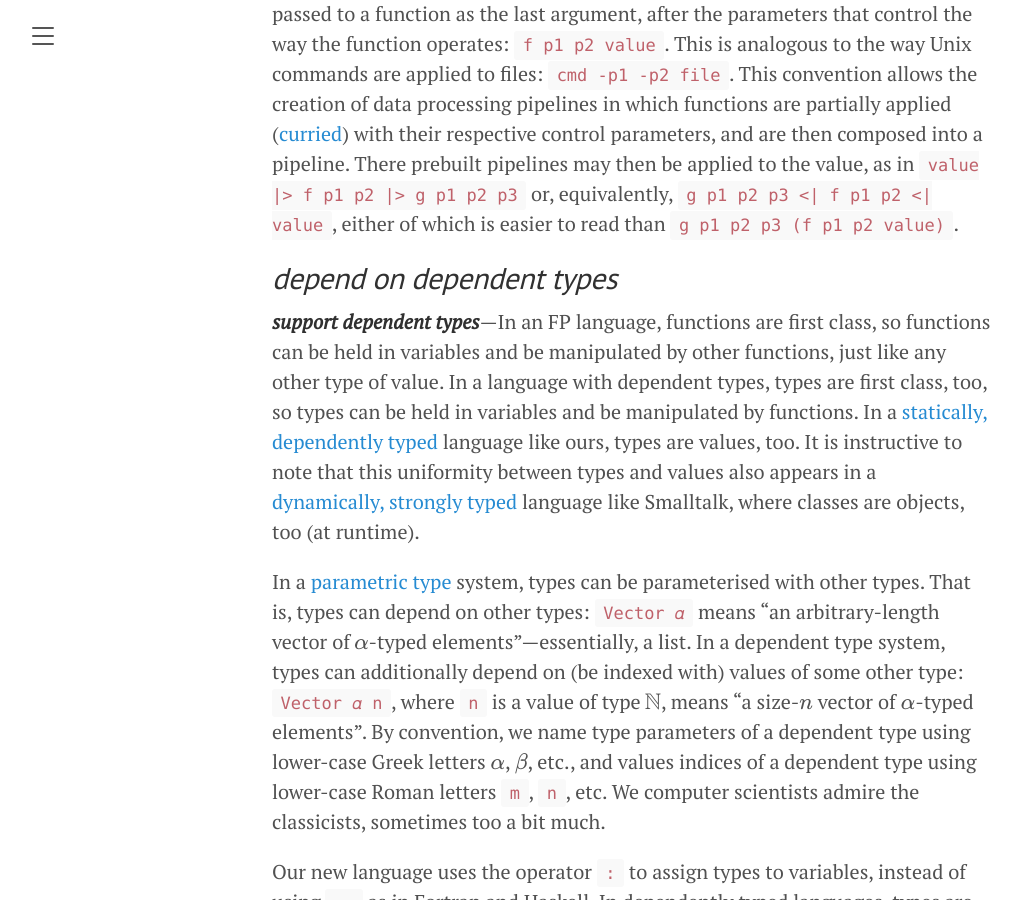
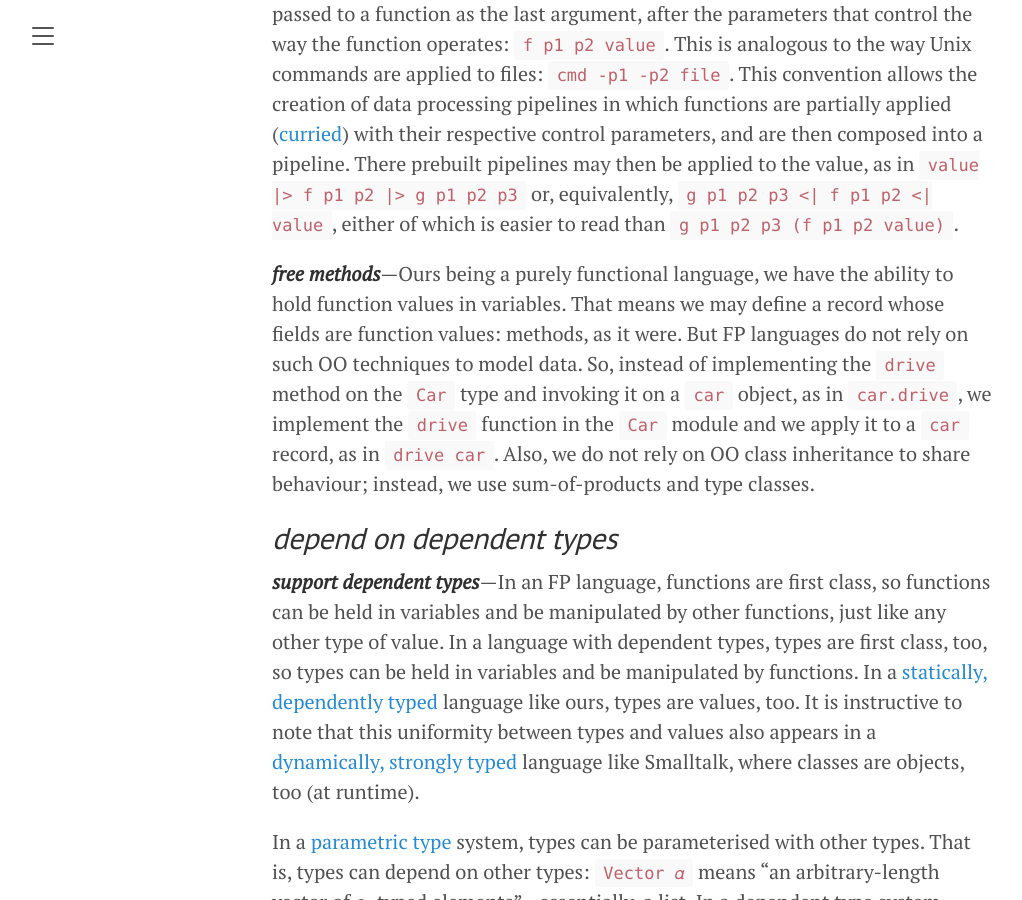
Before and after one commit to amenzwa/amenzwa.github.io, a Jekyll site: the page built from stem/PL/FortranModernisation.md, in a window 1280 px wide and 900 px high, scrolled down 38996 px. Shown: the whole window, without its empty margins (8-1030 px from the left). Built offline with Jekyll 4.4.1, drawn with Linux system fonts in a browser that asks for light colours; our own code applies the rules of GitHub Pages for plain Markdown files; formulas are drawn with MathJax 3.

Commit message:
free methods

```diff
--- a/stem/PL/FortranModernisation.md
+++ b/stem/PL/FortranModernisation.md
@@ -583,6 +583,8 @@ if prime? n then ... else ...
 
 ***stylistic convention***—In functional languages, the value being manipulated is passed to a function as the last argument, after the parameters that control the way the function operates: `f p1 p2 value`. This is analogous to the way Unix commands are applied to files: `cmd -p1 -p2 file`. This convention allows the creation of data processing pipelines in which functions are partially applied ([curried](https://en.wikipedia.org/wiki/Currying)) with their respective control parameters, and are then composed into a pipeline. There prebuilt pipelines may then be applied to the value, as in `value |> f p1 p2 |> g p1 p2 p3` or, equivalently, `g p1 p2 p3 <| f p1 p2 <| value`, either of which is easier to read than `g p1 p2 p3 (f p1 p2 value)`.
 
+***free methods***—Ours being a purely functional language, we have the ability to hold function values in variables. That means we may define a record whose fields are function values: methods, as it were. But FP languages do not rely on such OO techniques to model data. So, instead of implementing the `drive` method on the `Car` type and invoking it on a `car` object, as in `car.drive`, we implement the `drive` function in the `Car` module and we apply it to a `car` record, as in `drive car`. Also, we do not rely on OO class inheritance to share behaviour; instead, we use sum-of-products and type classes.
+
 ## *depend on dependent types*
 
 ***support dependent types***—In an FP language, functions are first class, so functions can be held in variables and be manipulated by other functions, just like any other type of value. In a language with dependent types, types are first class, too, so types can be held in variables and be manipulated by functions. In a [statically, dependently typed](https://en.wikipedia.org/wiki/Dependent_type) language like ours, types are values, too. It is instructive to note that this uniformity between types and values also appears in a [dynamically, strongly typed](https://en.wikipedia.org/wiki/Dynamic_programming_language) language like Smalltalk, where classes are objects, too (at runtime).
```
